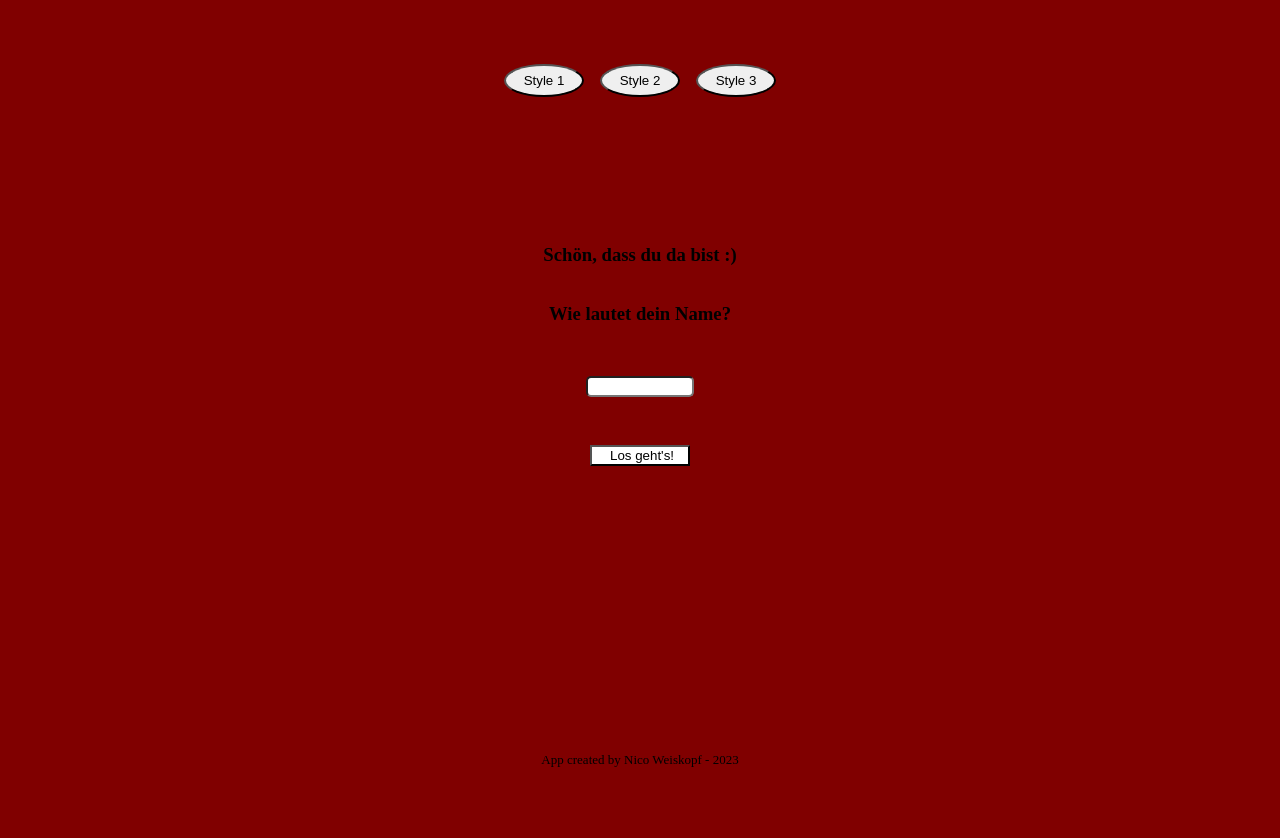
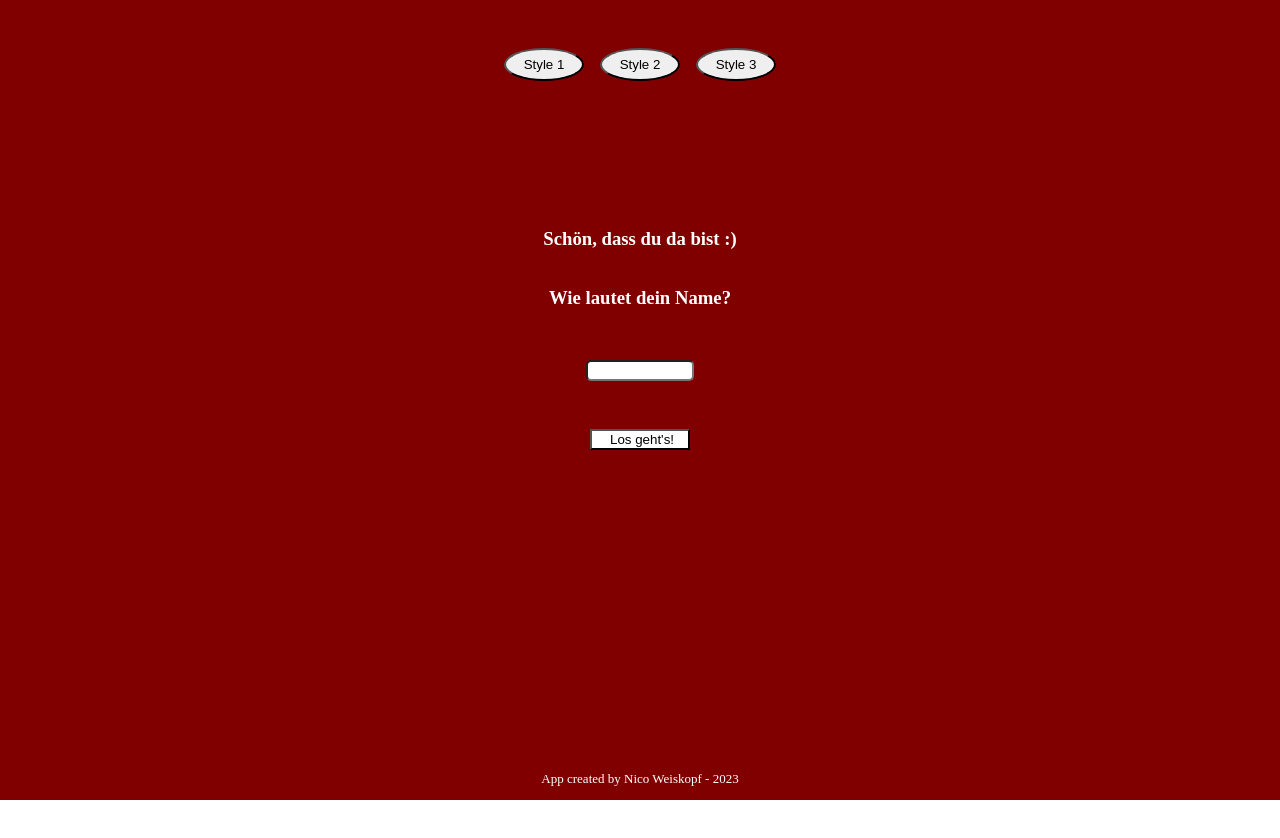
Before and after one commit to Bionic-o/letter_selector, a React (Create React App) app: page /#/ in a window 1280 px wide. Shown: the top 838 px of the page. After the commit the page ends 800 px from the top, so only its background shows below. Built offline with nearby package versions, Linux system fonts and the light colour scheme.

Commit message:
update footer, update margin

```diff
--- a/src/App.js
+++ b/src/App.js
@@ -17,6 +17,7 @@ function App() {
   useEffect(() => {
     if (redBackground === false && blueBackground === false && yellowBackground === false) {
       setBackgroundColor('#800000')
+      setFontColor('white')
       return
     }
   }, [])
--- a/src/components/StartPage.css
+++ b/src/components/StartPage.css
@@ -10,9 +10,7 @@ body {
 
 .app {
     text-align: center;
-    padding: 1rem;
     height: 100vh;
-    padding-bottom:30px;
 }
 
 .styleButtons {
@@ -63,7 +61,6 @@ body {
     display: flex;
     justify-content: center;
     align-items: flex-end;
-    margin-bottom: 2rem;
     position:absolute;
     left:0;
     bottom:0;
```
